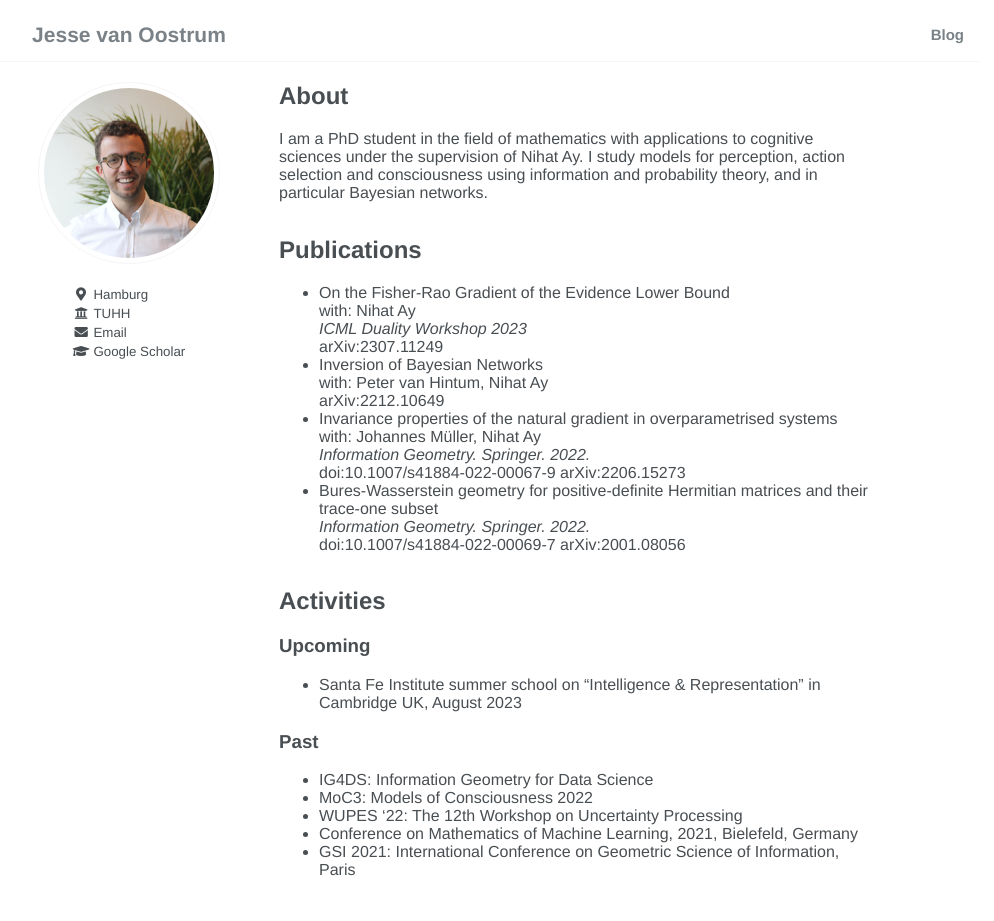
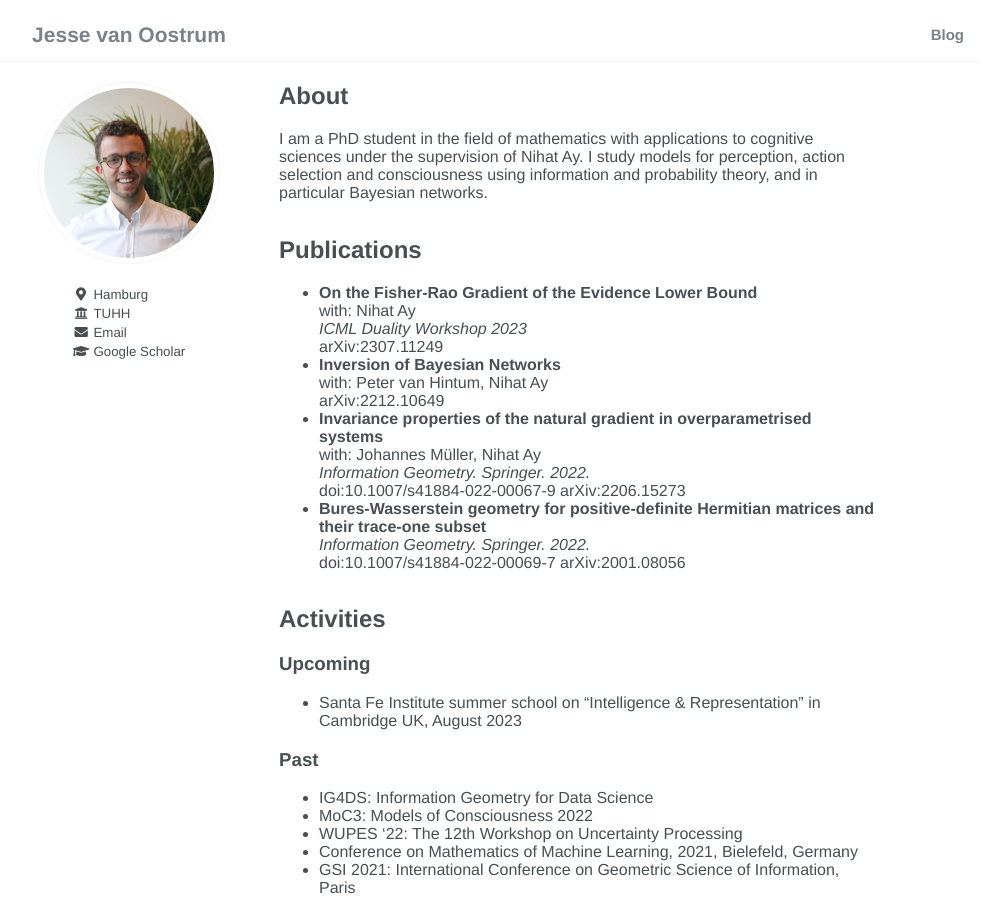
Before and after one commit to jessevoostrum/jessevoostrum.github.io, a Jekyll site: the page built from index.md, in a window 1280 px wide and 921 px high. Shown: the whole window, without its empty margins (161-1155 px from the left). Built offline with Jekyll 4.4.1, drawn with Linux system fonts in a browser that asks for light colours.

Commit message:
fix stuff

```diff
--- a/index.md
+++ b/index.md
@@ -9,18 +9,18 @@ I am a PhD student in the field of mathematics with applications to cognitive sc
 
 ## Publications
 
-- On the Fisher-Rao Gradient of the Evidence Lower Bound
+- **On the Fisher-Rao Gradient of the Evidence Lower Bound**
 with: Nihat Ay
 _ICML Duality Workshop 2023_
 [arXiv:2307.11249](https://arxiv.org/abs/2307.11249)
-- Inversion of Bayesian Networks
+- **Inversion of Bayesian Networks**
 with: Peter van Hintum, Nihat Ay
 [arXiv:2212.10649](https://arxiv.org/abs/2212.10649)
-- Invariance properties of the natural gradient in overparametrised systems
+- **Invariance properties of the natural gradient in overparametrised systems**
 with: Johannes Müller, Nihat Ay
 _Information Geometry. Springer. 2022._
 [doi:10.1007/s41884-022-00067-9](https://doi.org/10.1007/s41884-022-00067-9) [arXiv:2206.15273](https://arxiv.org/abs/2206.15273)
-- Bures-Wasserstein geometry for positive-definite Hermitian matrices and their trace-one subset
+- **Bures-Wasserstein geometry for positive-definite Hermitian matrices and their trace-one subset**
 _Information Geometry. Springer. 2022._
 [doi:10.1007/s41884-022-00069-7](https://doi.org/10.1007/s41884-022-00069-7) [arXiv:2001.08056](https://arxiv.org/abs/2001.08056)
 
```
Also changed, not shown: _posts/2023-07-28-notation-in-probability-theory.md (+5 -1 lines), _posts/2023-07-29-perception-fep.md (+6 -0 lines).
